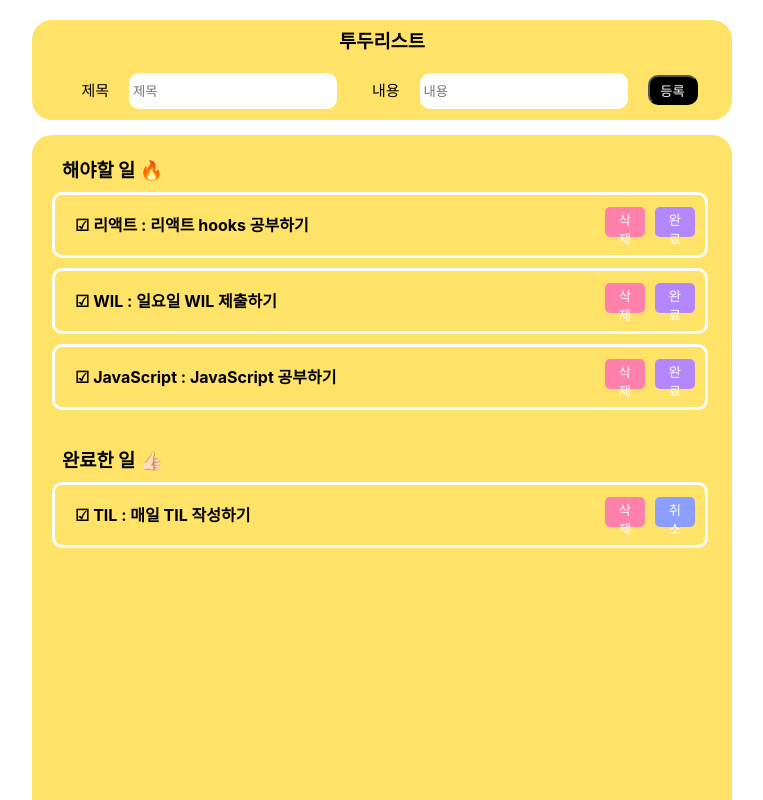
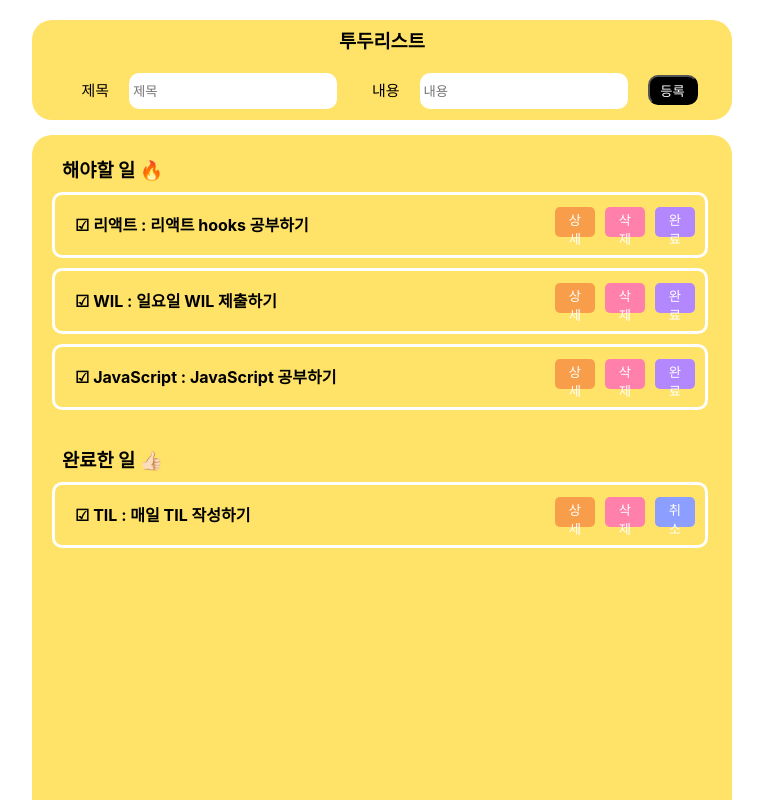
Before and after one commit to marksenee/rdeux-todo-list, a React (Create React App) app: page / in a window 1280 px wide. Shown: the top 800 px of the page, without its empty margins (8-771 px from the left). Built offline with nearby package versions, Linux system fonts and the light colour scheme.

Commit message:
[Feat] 상세페이지 이동 기능

```diff
--- a/src/components/todo/Todo.jsx
+++ b/src/components/todo/Todo.jsx
@@ -1,18 +1,25 @@
 import React from 'react';
+import { useNavigate } from "react-router-dom";
 
 import IndexStyle from './css/IndexStyle';
 import ItemListStyle from './css/ItemListStyle';
 import ItemStyle from './css/ItemStyle';
 import CheckBtnStyle from './css/CheckBtnStyle';
 
+
 function Todo({ todo, onRemoveTodo, onClickCheck }) {
     const { id, title, content, isDone } = todo;
+
+    //navigate 생성
+    const navigte = useNavigate();
+
     return (
         <IndexStyle>
             <ItemListStyle>
               <ItemStyle>☑ {title} : {content}</ItemStyle>
             </ItemListStyle>
             <div>
+              <CheckBtnStyle color="#f89e4a" onClick={() => {navigte("/about")}}>상세</CheckBtnStyle>
               <CheckBtnStyle color="#ff80ab" onClick={() => onRemoveTodo(id)}>삭제</CheckBtnStyle>
               {isDone ?
                 <CheckBtnStyle color="#8c9eff" onClick={() => onClickCheck(id)}>취소</CheckBtnStyle>
--- /dev/null
+++ b/src/pages/About.jsx
@@ -0,0 +1,9 @@
+import React from "react";
+
+function About() {
+    return (
+        <div>About</div>
+    );
+}
+
+export default About;
--- a/src/pages/Home.jsx
+++ /dev/null
@@ -1,9 +0,0 @@
-import React from "react";
-
-function Home() {
-    return (
-        <div>Home</div>
-    );
-}
-
-export default Home;
--- a/src/shared/Router.jsx
+++ b/src/shared/Router.jsx
@@ -1,7 +1,7 @@
 import React from "react";
 import { BrowserRouter, Route, Routes } from "react-router-dom";
 
-import Home from "../pages/Home";
+import Home from "../pages/About";
 import TodoList from "../pages/TodoList";
 
 const Router = () => {
```
